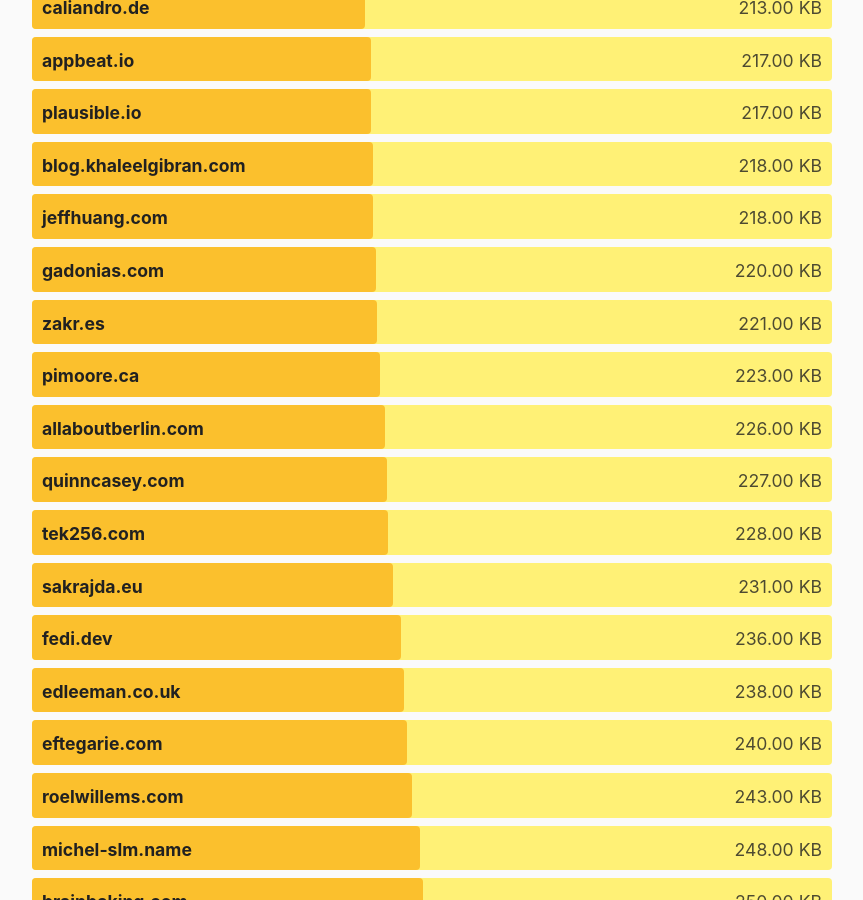
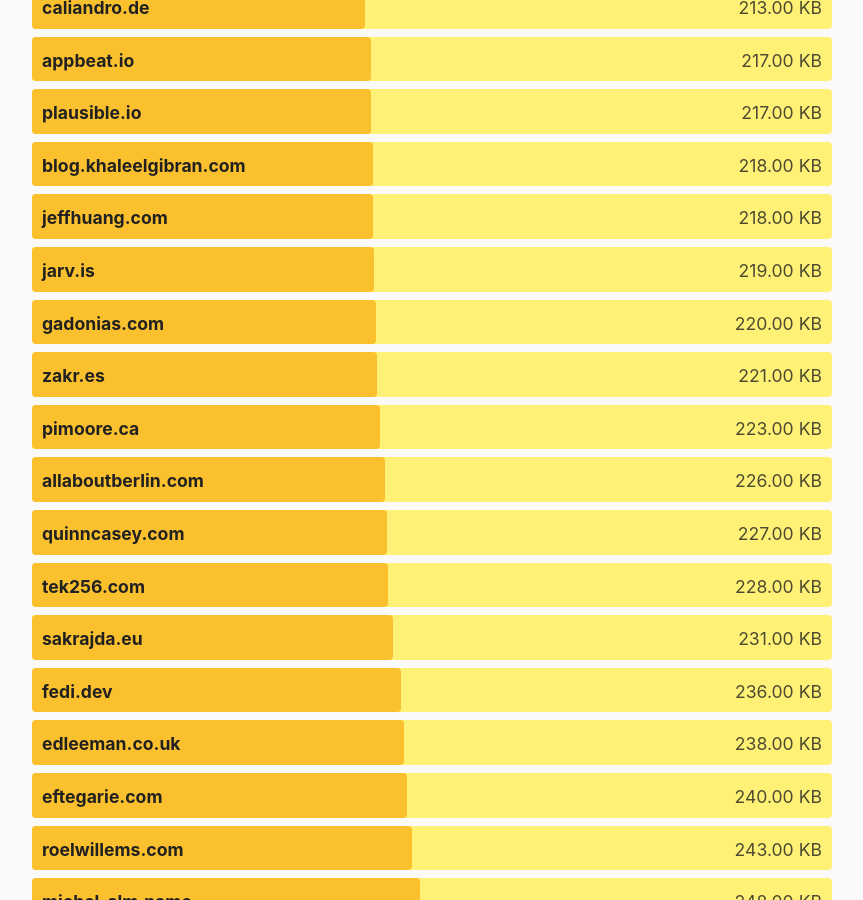
Before and after one commit to kevquirk/512kb.club, a Jekyll site: the page built from index.md, in a window 1280 px wide and 900 px high, scrolled down 13902 px. Shown: the whole window, without its empty margins (208-1071 px from the left). Built offline with Jekyll 4.4.1, drawn with Linux system fonts in a browser that asks for light colours.

Commit message:
Add jarv.is
https://gtmetrix.com/reports/jarv.is/hDsyoiie/

```diff
--- a/_data/sites.yml
+++ b/_data/sites.yml
@@ -688,6 +688,11 @@
   size: 35.3
   last_checked: 2021-10-02
 
+- domain: jarv.is
+  url: https://jarv.is/
+  size: 219
+  last_checked: 2021-11-21
+
 - domain: jds.work
   url: https://jds.work/
   size: 47.0
```
